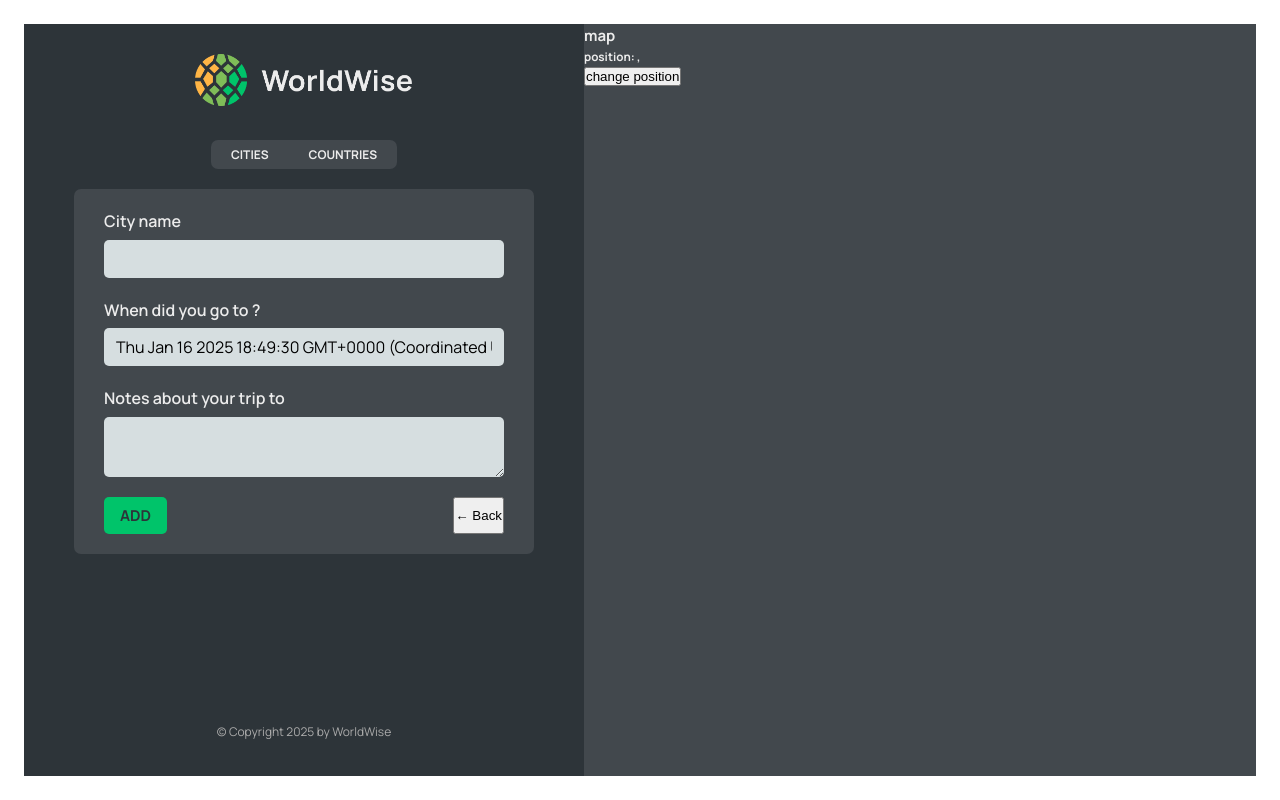
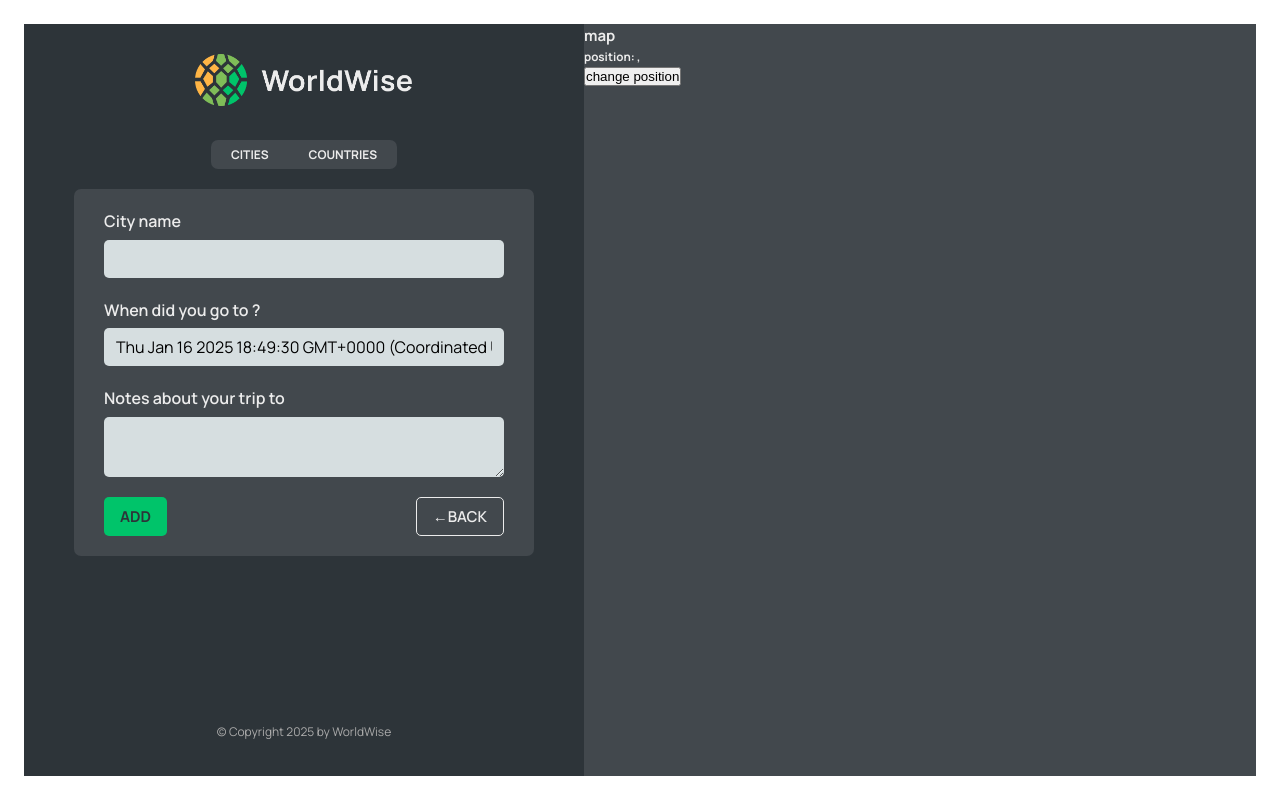
Before and after one commit to swasty-jay/worldwise, a React (Vite) app: page /App/form in a window 1280 px wide. Built offline with nearby package versions, Linux system fonts and the light colour scheme; data requests are answered from the project's data file.

Commit message:
programatic navigation

```diff
--- a/src/App.jsx
+++ b/src/App.jsx
@@ -1,4 +1,4 @@
-import { BrowserRouter, Route, Routes } from "react-router-dom";
+import { BrowserRouter, Navigate, Route, Routes } from "react-router-dom";
 import Homepage from "./pages/Homepage";
 import Pricing from "./pages/Pricing";
 import Product from "./pages/Product";
@@ -41,10 +41,8 @@
         <Route path="/pricing" element={<Pricing />} />
         <Route path="/login" element={<Login />} />
         <Route path="/App" element={<AppLayout />}>
-          <Route
-            index
-            element={<CityList cities={cities} isLoading={isLoading} />}
-          />
+          <Route index element={<Navigate to={"cities"} replace />} />
+
           <Route
             path="cities"
             element={<CityList cities={cities} isLoading={isLoading} />}
--- a/src/components/Button.jsx
+++ b/src/components/Button.jsx
@@ -2,7 +2,7 @@
 
 const Button = ({ children, onClick, type }) => {
   return (
-    <button onClick={onClick} className={`${styles.btn} ${styles.primary}`}>
+    <button onClick={onClick} className={`${styles.btn} ${styles[type]}`}>
       {children}
     </button>
   );
--- a/src/components/Form.jsx
+++ b/src/components/Form.jsx
@@ -4,6 +4,7 @@
 
 import styles from "./Form.module.css";
 import Button from "./Button";
+import { useNavigate } from "react-router-dom";
 
 export function convertToEmoji(countryCode) {
   const codePoints = countryCode
@@ -14,6 +15,7 @@
 }
 
 function Form() {
+  const navigate = useNavigate();
   const [cityName, setCityName] = useState("");
   const [country, setCountry] = useState("");
   const [date, setDate] = useState(new Date());
@@ -51,7 +53,16 @@
 
       <div className={styles.buttons}>
         <Button type="primary">Add</Button>
-        <button>&larr; Back</button>
+        <Button
+          type="back"
+          onClick={(e) => {
+            e.preventDefault();
+            navigate(-1);
+          }}
+        >
+          &larr;Back
+        </Button>
+        {/* <button>&r; Back</button> */}
       </div>
     </form>
   );
--- a/src/components/Map.jsx
+++ b/src/components/Map.jsx
@@ -7,7 +7,7 @@
   const lat = searchParams.get("lat");
   const lng = searchParams.get("lng");
   return (
-    <div className={styles.mapContainer} onClick={() => navigate("form")}>
+    <div className={styles.mapContainer} onClick={() => navigate("form  ")}>
       <h2>map</h2>
       <h3>
         position: {lat}, {lng}
```
